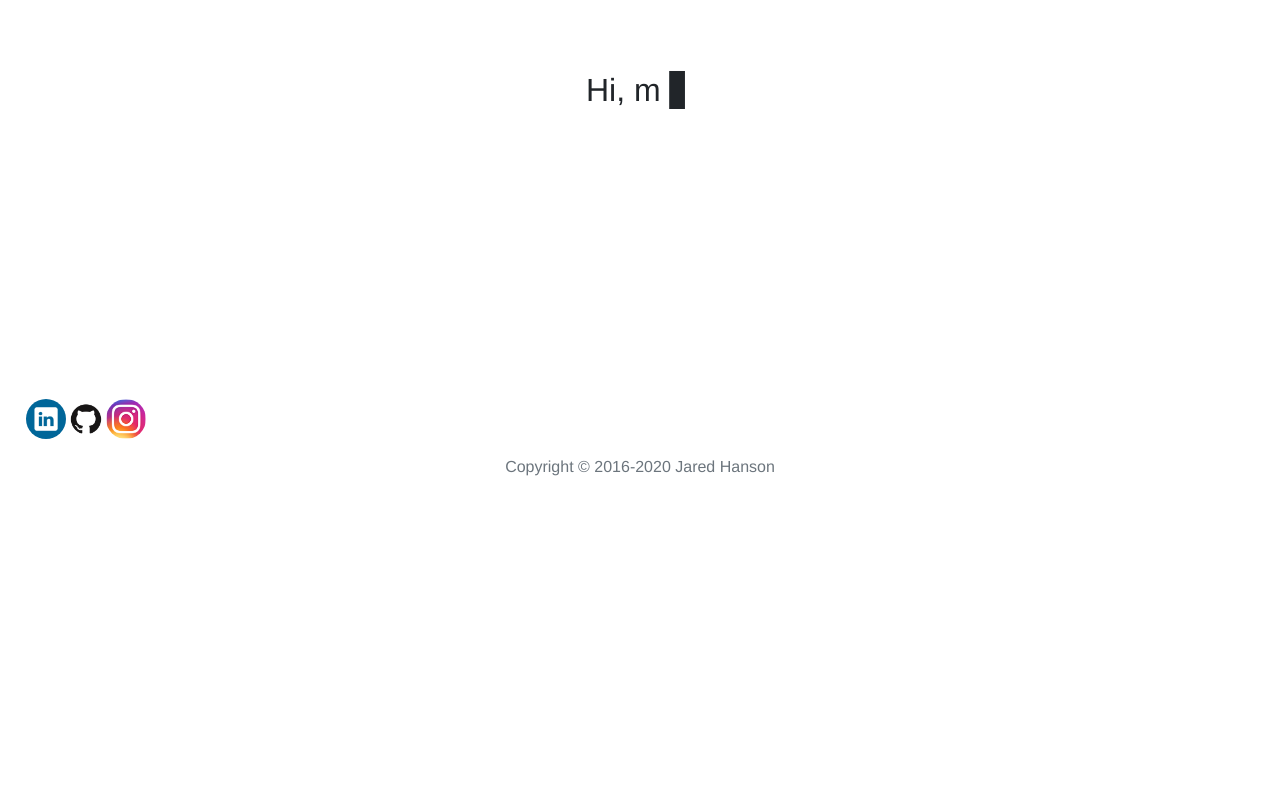
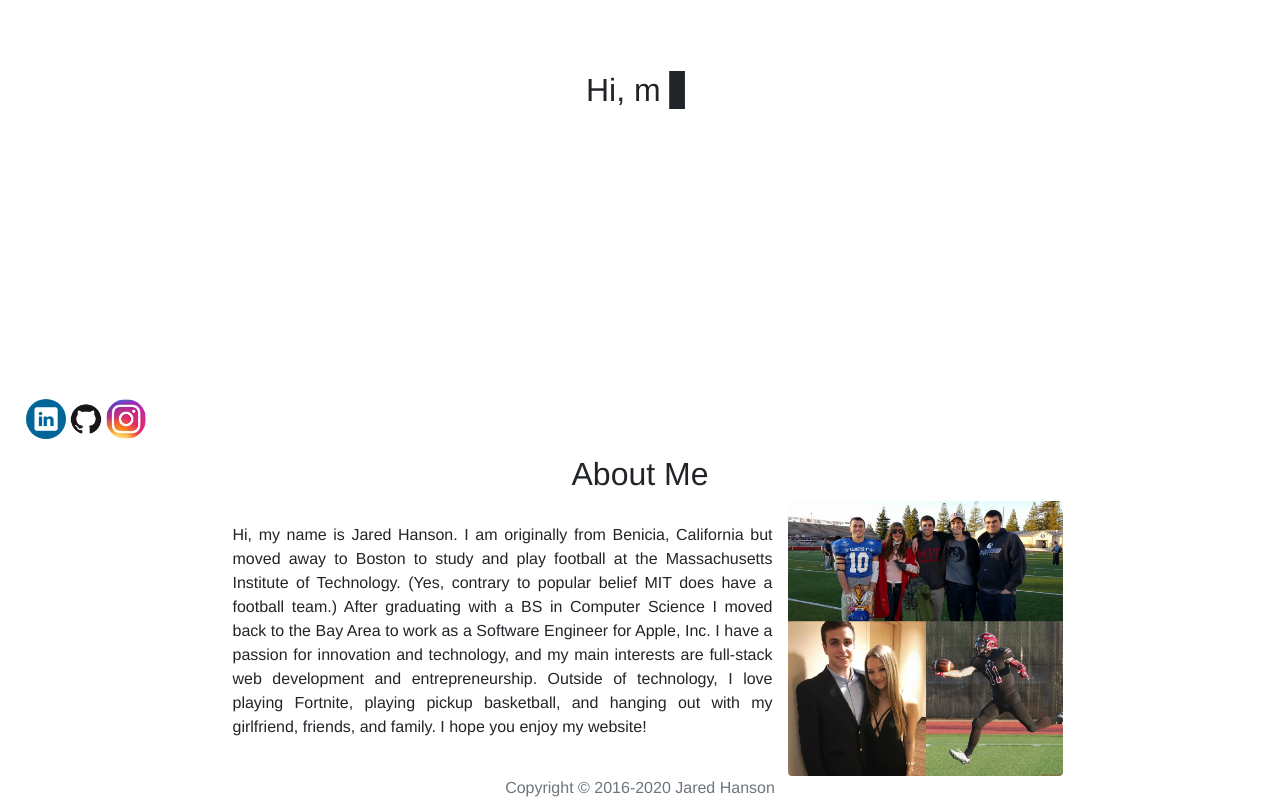
Before and after one commit to jaredhanson11/personal-website, a Vue app: page / in a window 1280 px wide. Shown: the part 345-1145 px from the top of the page. Before the commit the page ends 824 px from the top, so only its background shows below. Built offline with nearby package versions, Linux system fonts and the light colour scheme.

Commit message:
Added about me section

```diff
--- /dev/null
+++ b/src/components/common/VSectionHeader.vue
@@ -0,0 +1,23 @@
+<template>
+  <div id="section-header">
+    <h2>{{ header }}</h2>
+  </div>
+</template>
+
+<script>
+export default {
+  name: 'SectionHeader',
+  props: {
+    header: {
+      type: String,
+      required: true
+    }
+  }
+}
+</script>
+
+<style scoped>
+#section-header {
+  text-align: center;
+}
+</style>
--- a/src/components/home/AboutMe.vue
+++ b/src/components/home/AboutMe.vue
@@ -1,11 +1,44 @@
 <template>
-  <div id="about-me"></div>
+  <b-container id="about-me" class="text-center">
+    <b-row align-v="center" align-h="center">
+      <b-col>
+        <VSectionHeader :header="header" />
+      </b-col>
+    </b-row>
+    <b-row id="aboutme-body" align-v="center" align-h="center">
+      <b-col md="6" class="order-md-first">
+        <p class="text-justify">{{ aboutMe }}</p>
+      </b-col>
+      <img
+        id="aboutme-img"
+        class="rounded order-first"
+        src="@/assets/img/about-me.png"
+      />
+    </b-row>
+    <b-row> </b-row>
+  </b-container>
 </template>
 
 <script>
+import VSectionHeader from '@/components/common/VSectionHeader.vue'
 export default {
-  name: 'AboutMe'
+  name: 'AboutMe',
+  components: {
+    VSectionHeader
+  },
+  computed: {
+    header() {
+      return this.$store.state.aboutme.header
+    },
+    aboutMe() {
+      return this.$store.state.aboutme.text
+    }
+  }
 }
 </script>
 
-<style scoped></style>
+<style scoped>
+#aboutme-img {
+  max-height: 275px;
+}
+</style>
--- a/src/components/home/LandingIntro.vue
+++ b/src/components/home/LandingIntro.vue
@@ -1,4 +1,5 @@
 <template>
+  <b-container>
     <b-row
       id="landing-intro"
       :style="`height: calc(100vh - ${navHeight})`"
@@ -14,6 +15,7 @@
         </div>
       </b-col>
     </b-row>
+  </b-container>
 </template>
 
 <script>
--- a/src/store/index.js
+++ b/src/store/index.js
@@ -20,6 +20,11 @@ export default new Vuex.Store({
       line: 0,
       letter: 0,
       lines: ['Hi, my name is Jared.', 'Welcome!']
+    },
+    aboutme: {
+      header: 'About Me',
+      text:
+        'Hi, my name is Jared Hanson. I am originally from Benicia, California but moved away to Boston to study and play football at the Massachusetts Institute of Technology. (Yes, contrary to popular belief MIT does have a football team.) After graduating with a BS in Computer Science I moved back to the Bay Area to work as a Software Engineer for Apple, Inc. I have a passion for innovation and technology, and my main interests are full-stack web development and entrepreneurship. Outside of technology, I love playing Fortnite, playing pickup basketball, and hanging out with my girlfriend, friends, and family. I hope you enjoy my website!'
     }
   },
   mutations: {
```
Lines whose indentation alone changed are shown as unchanged.
